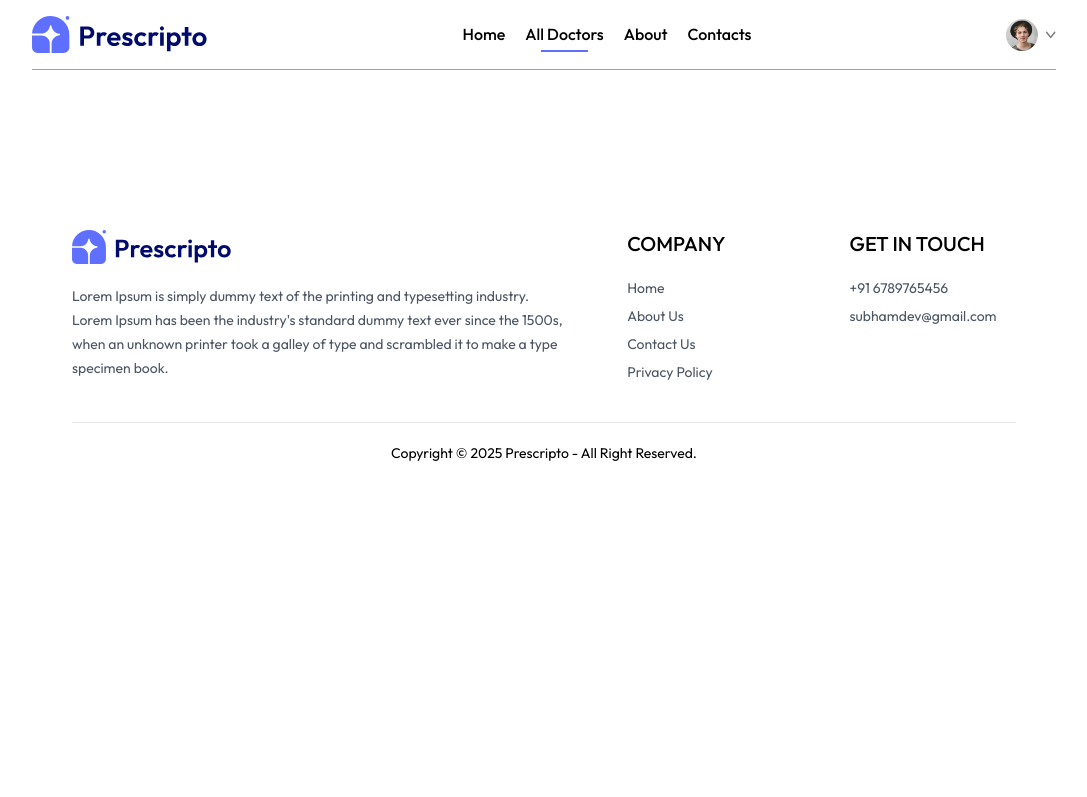
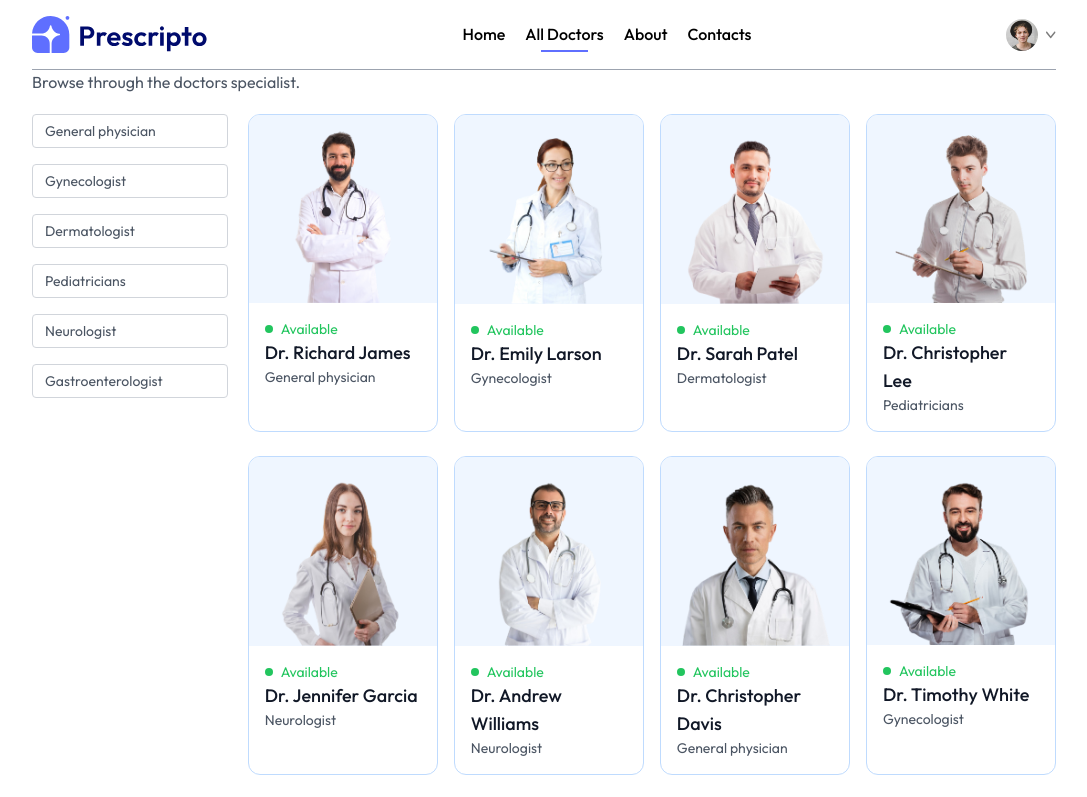
Before and after one commit to Subh0048/prescripto, a React (Vite) app in the folder Frontend/: page /Doctors in a window 1280 px wide. Shown: the top 797 px of the page, without its empty margins (96-1183 px from the left). Built offline with nearby package versions, Linux system fonts and the light colour scheme.

Commit message:
filter doctor based on selected department

```diff
--- a/Frontend/src/components/Header.jsx
+++ b/Frontend/src/components/Header.jsx
@@ -10,7 +10,7 @@
           Book Appointment <br /> With Trusted Doctors
         </p>
         <div className="flex flex-col md:flex-row items:center gap-3 text-white text-sm font-light">
-          <img className="w-24" src={assets.group_profiles} alt="" />
+          <img className="w-24 object-contain" src={assets.group_profiles} alt="" />
           <p>
             Simply browse through our extensive list of trusted doctors <br className="hidden sm:block" />schedule your appointment hassle free
 
--- a/Frontend/src/components/Navbar.jsx
+++ b/Frontend/src/components/Navbar.jsx
@@ -9,7 +9,7 @@
 
   return (
     <div className="flex items-center justify-between py-4 border-b border-b-gray-400">
-      <img className="w-44" src={assets.logo} alt="" />
+      <img  onClick={()=>{navigate('/')}} className="w-44 cursor-pointer"  src={assets.logo} alt="" />
       <ul className=" hidden md:flex items-start  gap-5 font-medium">
         <NavLink to="/">
           <li className="py-1">Home</li>
--- a/Frontend/src/pages/Doctors.jsx
+++ b/Frontend/src/pages/Doctors.jsx
@@ -1,11 +1,62 @@
-import React from 'react'
+import React, { useContext, useEffect, useState } from "react";
+import { useNavigate, useParams } from "react-router-dom";
+import { AppContext } from "../context/AppContextProvider";
 
 const Doctor = () => {
+  const { speciality } = useParams();
+  const { doctors } = useContext(AppContext);
+  const navigate = useNavigate();
+
+  const [filterdoc, setfilterdoc] = useState([]);
+
+  const applyFilter = () => {
+    if (speciality) {
+      setfilterdoc(doctors.filter((doc) => doc.speciality === speciality));
+    } else {
+      setfilterdoc(doctors);
+    }
+  };
+
+  useEffect(() => {
+    applyFilter();
+  }, [speciality, doctors]);
+
   return (
     <div>
+      <p className="text-gray-600">Browse through the doctors specialist.</p>
+      <div className="flex flex-col sm:flex-row items-start gap-5 mt-5">
+        <div  className=" flex flex-col gap-4 text-sm text-gray-600">
+          <p  onClick={()=>{ speciality==='General physician' ? navigate('/Doctors') : navigate('/Doctors/General physician')}} className={`w-[94] sm:w-auto pl-3 py-1.5 pr-16 border border-gray-300 rounded transition-all cursor-pointer ${speciality=== "General physician"? "bg-indigo-100 text-black ":""}`}>General physician</p>
+          <p  onClick={()=>{ speciality==='Gynecologist' ? navigate('/Doctors') : navigate('/Doctors/Gynecologist')}}className={`w-[94] sm:w-auto pl-3 py-1.5 pr-16 border border-gray-300 rounded transition-all cursor-pointer ${speciality=== "Gynecologist"? "bg-indigo-100 text-black ":""} `}>Gynecologist</p>
+          <p  onClick={()=>{ speciality==='Dermatologist' ? navigate('/Doctors') : navigate('/Doctors/Dermatologist')}}className={`w-[94] sm:w-auto pl-3 py-1.5 pr-16 border border-gray-300 rounded transition-all cursor-pointer ${speciality=== "Dermatologist"? "bg-indigo-100 text-black ":""} `}>Dermatologist</p>
+          <p  onClick={()=>{ speciality==='Pediatricians' ? navigate('/Doctors') : navigate('/Doctors/Pediatricians')}}className={`w-[94] sm:w-auto pl-3 py-1.5 pr-16 border border-gray-300 rounded transition-all cursor-pointer ${speciality=== "Pediatricians"? "bg-indigo-100 text-black ":""}`}>Pediatricians</p>
+          <p  onClick={()=>{ speciality==='Neurologist' ? navigate('/Doctors') : navigate('/Doctors/Neurologist')}} className={`w-[94] sm:w-auto pl-3 py-1.5 pr-16 border border-gray-300 rounded transition-all cursor-pointer ${speciality=== "Neurologist"? "bg-indigo-100 text-black ":""}`}>Neurologist</p>
+          <p  onClick={()=>{ speciality==='Gastroenterologist' ? navigate('/Doctors') : navigate('/Doctors/Gastroenterologist')}}className={`w-[94] sm:w-auto pl-3 py-1.5 pr-16 border border-gray-300 rounded transition-all cursor-pointer ${speciality=== "Gastroenterologist"? "bg-indigo-100 text-black ":""}`}>Gastroenterologist</p>
+        </div>
+        <div className=" w-full grid grid-cols-auto gap-4 gap-y-6">
+          {filterdoc.map((Doctor, index) => (
+            <div
+              onClick={() => navigate(`/Appointment/${Doctor._id}`)}
+              className="border border-blue-200 rounded-xl overflow-hidden cursor-pointer hover:translate-y-[-10px] transition-all duration-500"
+              key={index}
+            >
+              <img className="bg-blue-50 " src={Doctor.image} alt="" />
+              <div className="p-4">
+                <div className="flex items-center gap-2 text-sm text-center text-green-500">
+                  <p className="h-2 w-2 bg-green-500 rounded-full "></p>
+                  <p>Available</p>
+                </div>
+                <p className="text-gray-900 text-lg font-medium ">
+                  {Doctor.name}
+                </p>
+                <p className="text-gray-600 text-sm ">{Doctor.speciality}</p>
+              </div>
+            </div>
+          ))}
+        </div>
+      </div>
+    </div>
+  );
+};
 
-    </div>
-  )
-}
-
-export default Doctor
+export default Doctor;
```
